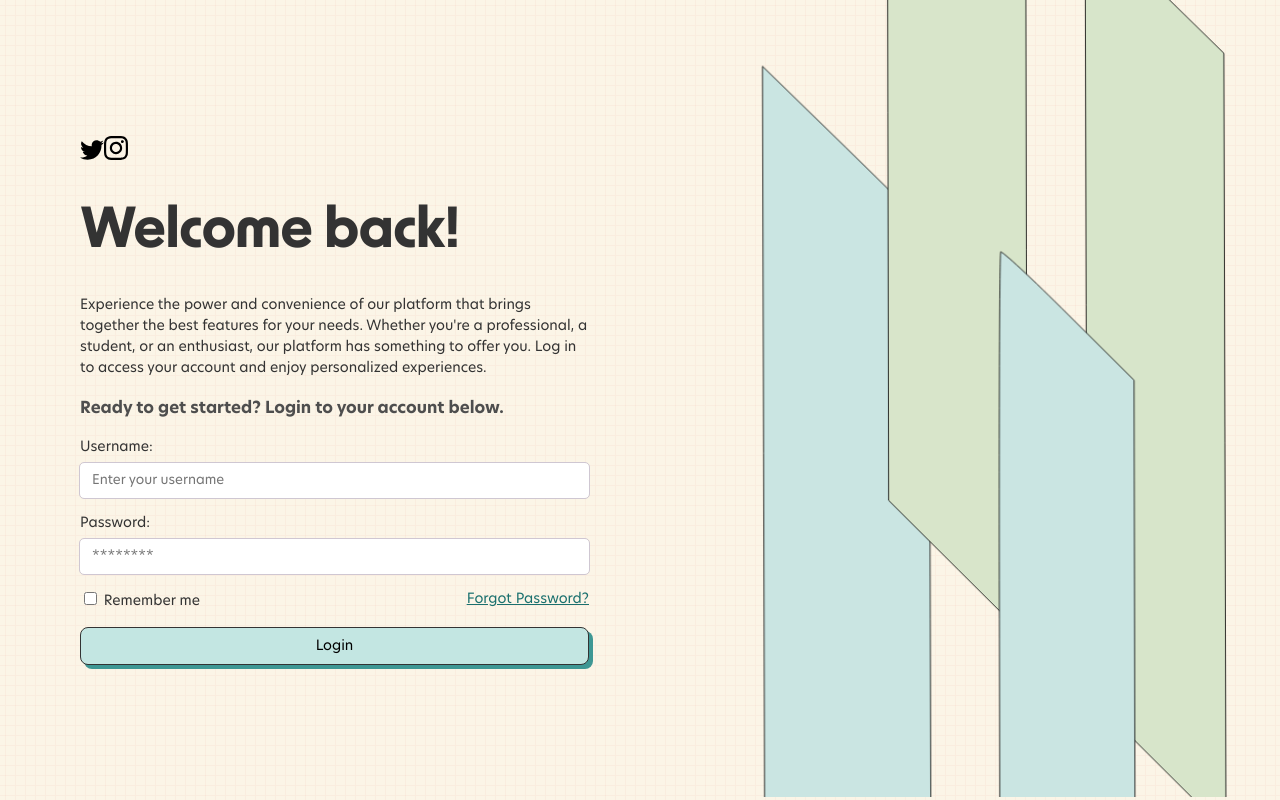
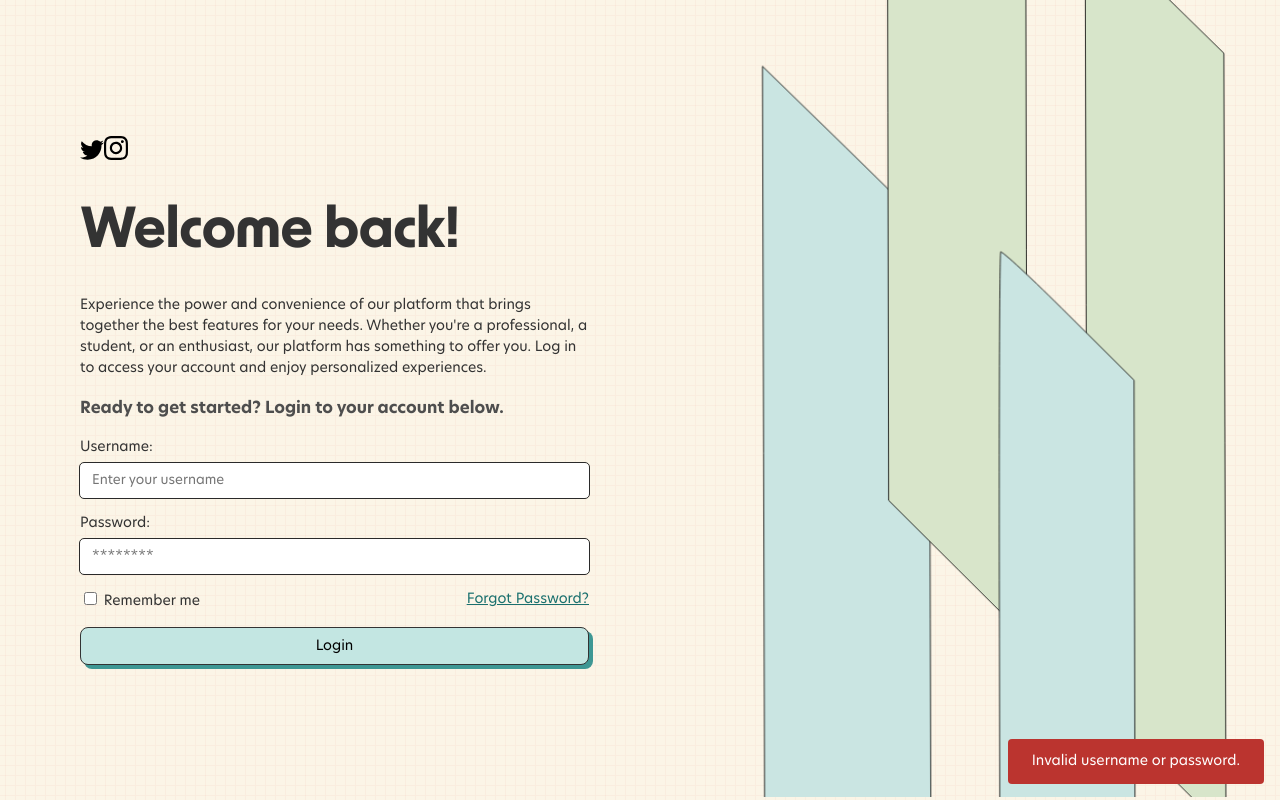
Before and after one commit to rachellesg/dbs-test, an Angular app: page / in a window 1280 px wide. Both pictures are taken after typing "Sample", "Sample123" into the empty fields and a click on the button "Login". Built offline with nearby package versions, Linux system fonts and the light colour scheme.

Commit message:
update: snackbar feat to have variant

```diff
--- a/src/app/components/common/snackbar.component.html
+++ b/src/app/components/common/snackbar.component.html
@@ -1,3 +1,4 @@
-<div class="snackbar" [class.show]="showSnackbar">
+<div class="snackbar"
+  [ngClass]="{'error': variant === 'error', 'success': variant === 'success', 'show': showSnackbar}">
   {{ message }}
 </div>
--- a/src/app/components/common/snackbar.component.scss
+++ b/src/app/components/common/snackbar.component.scss
@@ -12,9 +12,14 @@
   opacity: 0;
   pointer-events: none;
   z-index: 999;
+  &.success {
+    background-color: $color-success;
+  }
+  &.error {
+    background-color: $color-error;
+  }
+  &.show {
+    opacity: 1;
+    pointer-events: auto;
+  }
 }
-
-.snackbar.show {
-  opacity: 1;
-  pointer-events: auto;
-}
--- a/src/app/components/common/snackbar.component.ts
+++ b/src/app/components/common/snackbar.component.ts
@@ -7,10 +7,13 @@ import { Component, Input } from '@angular/core';
 })
 export class SnackbarComponent {
   @Input() message: string = '';
+  @Input() variant: string = ''; // Updated to have a type of string
+
   showSnackbar: boolean = false;
 
-  openSnackbar(message: string): void {
+  openSnackbar(message: string, variant: string): void {
     this.message = message;
+    this.variant = variant;
     this.showSnackbar = true;
     setTimeout(() => {
       this.closeSnackbar();
--- a/src/app/components/login/login.component.scss
+++ b/src/app/components/login/login.component.scss
@@ -17,7 +17,7 @@
   input {
     font-family: $font-family-body;
     padding: 8px 12px;
-    outline: 1px solid $color-grey-50;
+    outline: 1px solid $color-grey-900;
     border: none;
     border-radius: $border-radius-small;
     transition: outline-color 1s ease;
--- a/src/app/components/login/login.component.ts
+++ b/src/app/components/login/login.component.ts
@@ -23,9 +23,9 @@ export class LoginComponent {
     });
   }
 
-  showSnackbar(message: string): void {
+  showSnackbar(message: string, variant: string): void {
     this.snackbarMessage = message;
-    this.snackbarComponent.openSnackbar(message);
+    this.snackbarComponent.openSnackbar(message, variant);
   }
 
   isFieldInvalid(fieldName: string): boolean | null {
@@ -50,8 +50,8 @@ export class LoginComponent {
     const isUsernameInvalid = this.isFieldInvalid('username');
     const isPasswordEmpty = this.isFieldInvalid('password');
 
-    if (this.loginForm.invalid || isUsernameInvalid || isPasswordEmpty) {
-      this.showSnackbar('Please enter both username and password.');
+    if (this.loginForm.invalid || (isUsernameInvalid && isPasswordEmpty)) {
+      this.showSnackbar('Please enter the missing required fields.', 'error');
       return;
     }
 
@@ -59,9 +59,10 @@ export class LoginComponent {
     const password = this.loginForm.controls['password']?.value;
 
     if (username === 'admin' && password === 'password') {
-      this.message = 'Login successful!';
+      this.showSnackbar('Login success!', 'success');
+      return;
     } else {
-      this.message = 'Invalid username or password.';
+      this.showSnackbar('Invalid username or password.', 'error');
     }
 
     this.loginForm.reset();
```
